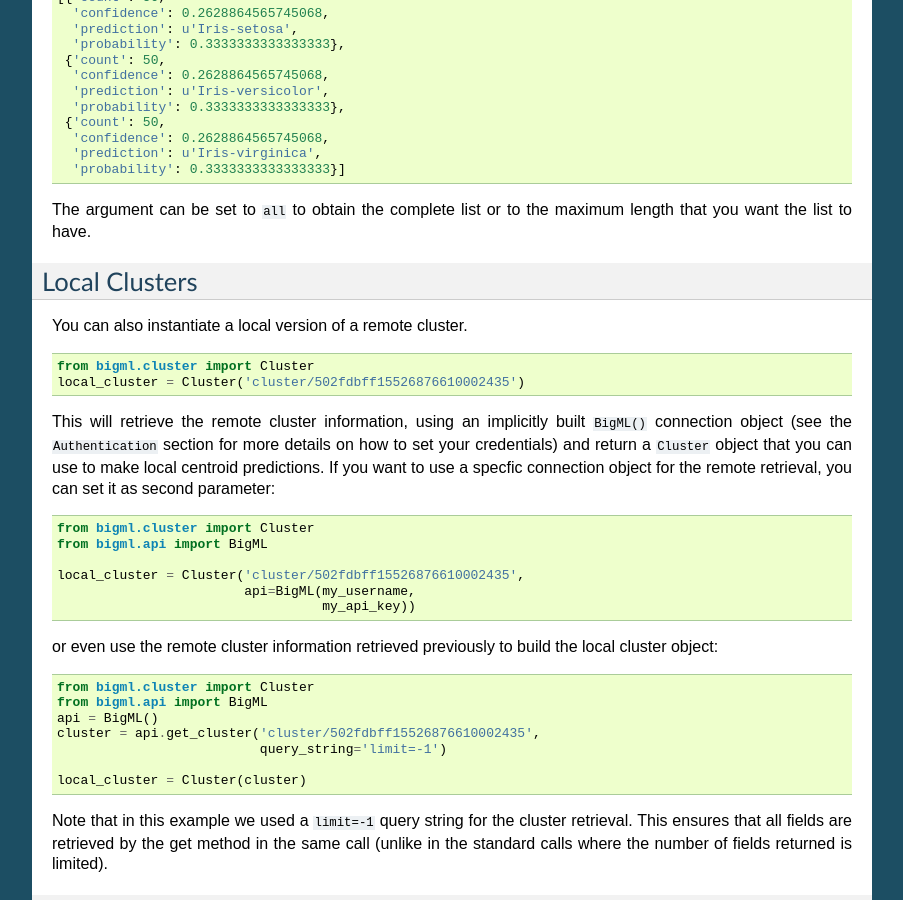
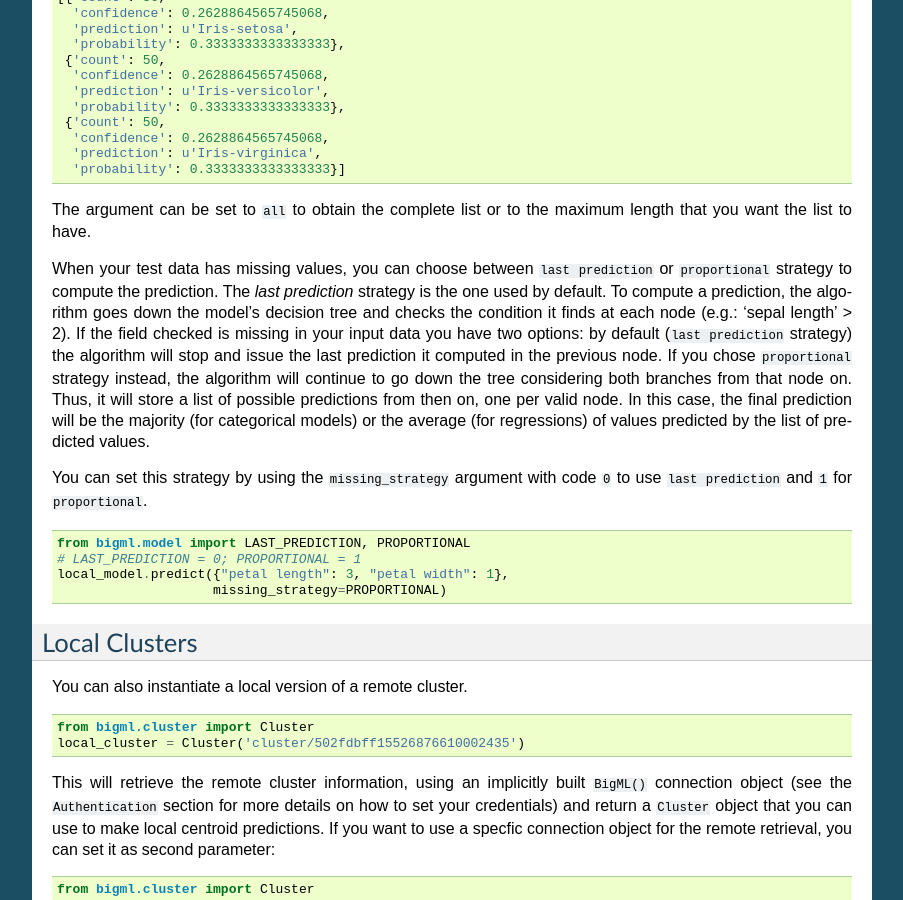
Before and after one commit to bigmlcom/python, a Sphinx documentation site: the page built from docs/index.rst, in a window 1280 px wide and 900 px high, scrolled down 49444 px. Shown: the whole window, without its empty margins (198-1101 px from the left). Built offline with Sphinx 7.4.7, drawn with Linux system fonts in a browser that asks for light colours.

Commit message:
Improving function comments and docs

```diff
--- a/docs/index.rst
+++ b/docs/index.rst
@@ -3338,6 +3338,33 @@ will result in
 The argument can be set to ``all`` to obtain the complete
 list or to the maximum length that you want the list to have.
 
+When your test data has missing values, you can choose between
+``last prediction``
+or ``proportional`` strategy to compute the prediction. The `last prediction`
+strategy is the one used by default. To compute a prediction, the algorithm
+goes down the model's decision tree and checks the condition it finds at
+each node (e.g.: 'sepal length' > 2). If the field checked is missing in your
+input data you have two options: by default (``last prediction`` strategy)
+the algorithm will stop and issue the last prediction
+it computed in the previous node. If you chose ``proportional`` strategy
+instead, the algorithm will continue to go down the tree considering both
+branches from that node on. Thus, it will store a list of possible predictions
+from then on,
+one per valid node. In this case, the final prediction will be the majority
+(for categorical models) or the average (for regressions) of values predicted
+by the list of predicted values.
+
+You can set this strategy by using the ``missing_strategy``
+argument with code ``0`` to use ``last prediction`` and ``1`` for
+``proportional``.
+
+.. code-block:: python
+
+    from bigml.model import LAST_PREDICTION, PROPORTIONAL
+    # LAST_PREDICTION = 0; PROPORTIONAL = 1
+    local_model.predict({"petal length": 3, "petal width": 1},
+                        missing_strategy=PROPORTIONAL)
+
 
 Local Clusters
 --------------
```
Also changed, not shown: 2 other files.
